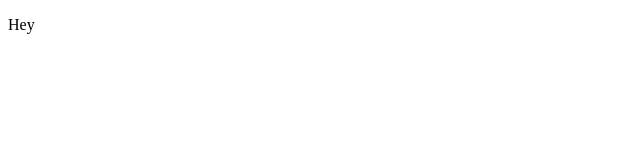
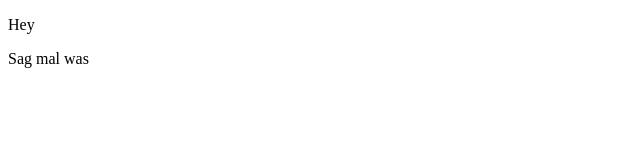
Before and after one commit to Blockgrafik/blockgrafik.github.io, a plain HTML site: page main.html in a window 1280 px wide. Shown: the full height of the page, 0-640 px from the left. Drawn offline with Linux system fonts and the light colour scheme.

Commit message:
Update main.html

```diff
--- a/main.html
+++ b/main.html
@@ -5,6 +5,7 @@
 <body>
 
 <p>Hey</p>
+ <p>Sag mal was</p>
 
 </body>
 </html>
```
